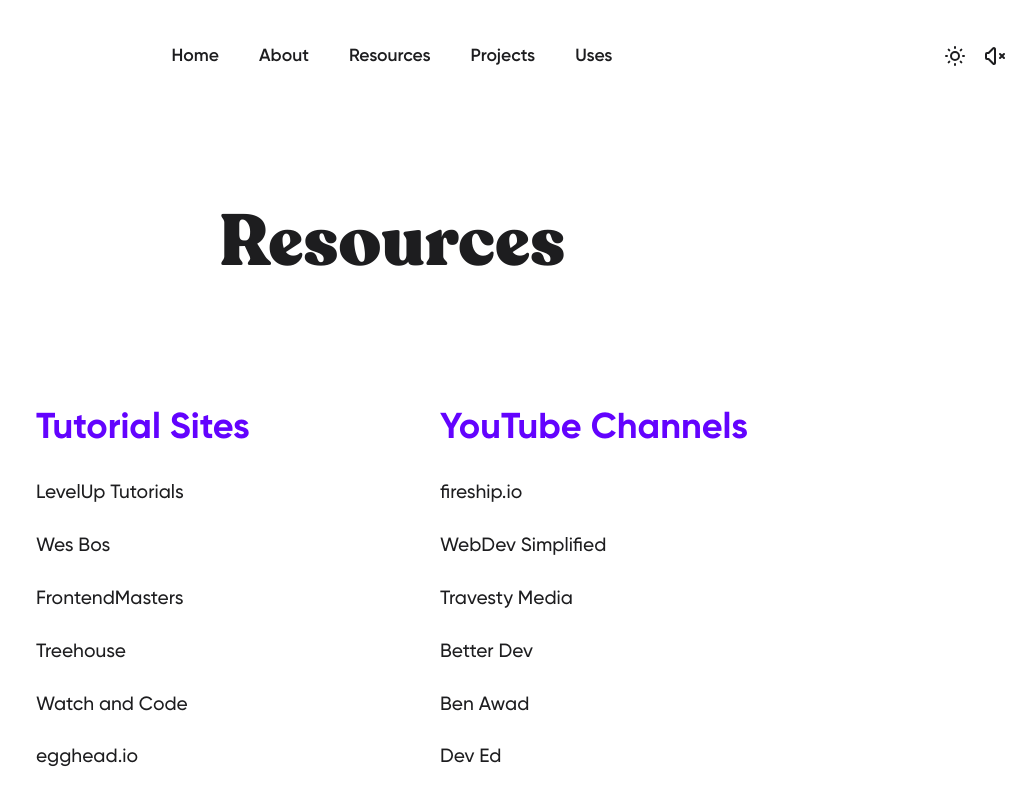
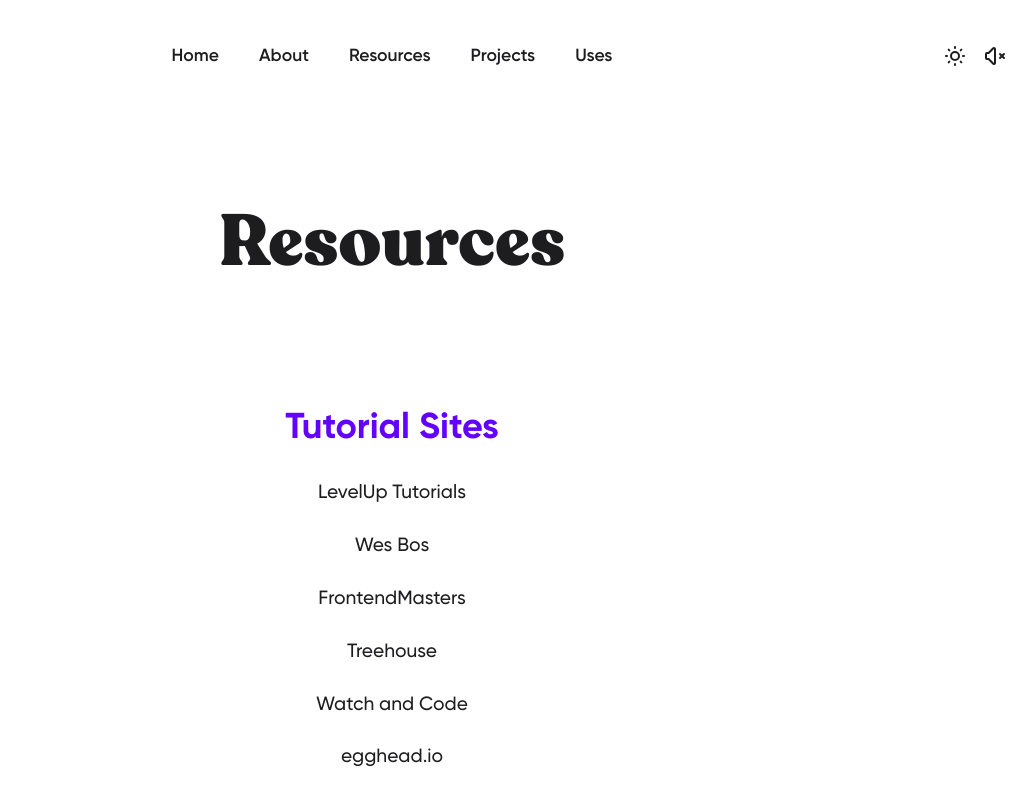
Before and after one commit to brandonleichty/personal-website-nextjs, a Next.js app: page /resources in a window 1280 px wide. Shown: the top 800 px of the page, without its empty margins (248-1280 px from the left). Built offline with nearby package versions, Linux system fonts and the light colour scheme; no server answers.

Commit message:
change grid to single column with centered text

```diff
--- a/pages/resources.js
+++ b/pages/resources.js
@@ -10,7 +10,7 @@ export default function Resources() {
       <main>
         <div className="heading resources">
           <h1>Resources</h1>
-          <div class="max-w-4xl mx-auto grid-container grid grid-flow-row grid-cols-1 sm:grid-cols-2 gap-24 gap-y-16 text-left">
+          <div class="max-w-4xl mx-auto grid-container grid grid-flow-row grid-cols-1 sm:grid-cols-1 gap-24 gap-y-16 text-center">
         <div class="resource-section-heading">
           <h3 class="mb-8 mt-16 text-4xl font-medium text-purple dark:text-baby-blue">Tutorial Sites</h3>
           <ul class="space-y-6 dark:text-favWhite">
```
